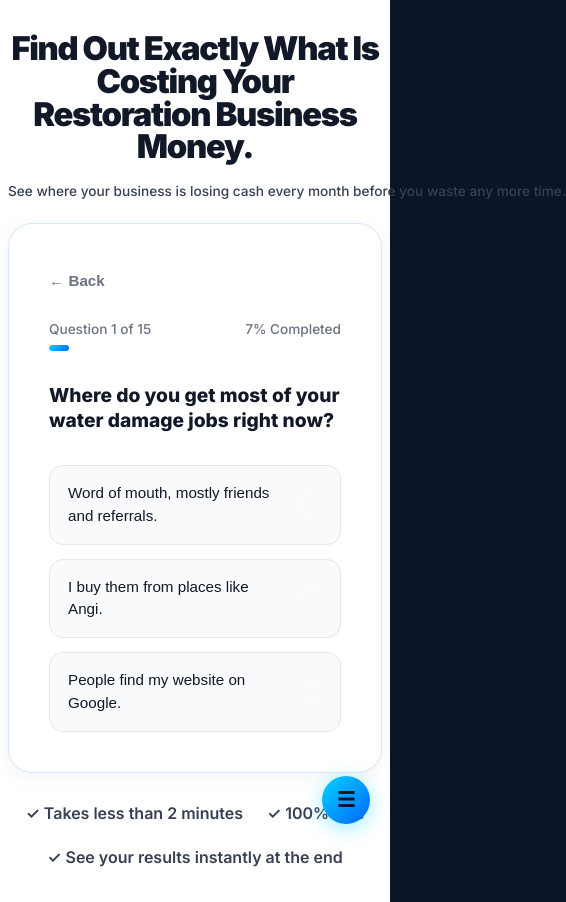
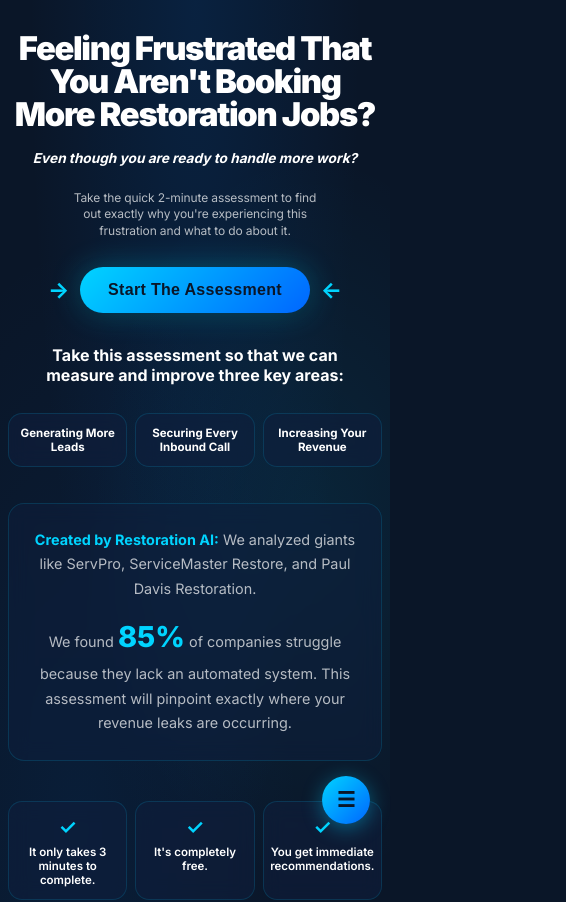
Before and after one commit to restorationai/quiz-funnel, a React (Vite) app: page / in a window 390 px wide. Shown: the top 902 px of the page, 566 px wide, since content can reach past the window. Built offline with nearby package versions, Linux system fonts and the light colour scheme.

Commit message:
Revert LandingPage and CSS to the original version (blue funnel with Take Assessment button) while keeping all tracking logic

```diff
--- a/src/index.css
+++ b/src/index.css
@@ -56,105 +56,6 @@ body {
   flex-direction: column;
   align-items: center;
   padding: 70px 24px 100px;
-}
-
-/* Update landing page background to white */
-.landing-page.light-theme {
-  background: #ffffff;
-  background-image: none;
-}
-
-.landing-page.light-theme .landing-headline {
-  color: #111827;
-}
-
-.landing-page.light-theme .landing-subheadline {
-  color: #374151;
-  font-weight: 500;
-  font-style: normal;
-}
-
-/* Embedded Quiz Container */
-.embedded-quiz-container {
-  width: 100%;
-  max-width: 840px;
-  margin: 0 auto 30px;
-  border: 1px solid rgba(0, 102, 255, 0.15); /* clean, subtle blue outline */
-  border-radius: 24px;
-  background: #ffffff;
-  box-shadow: 0 4px 20px rgba(0, 0, 0, 0.05);
-  overflow: hidden;
-}
-
-/* Reset embedded assessment page styles */
-.embedded-quiz-container .assessment-page {
-  min-height: auto;
-  background: transparent;
-  background-image: none;
-  padding: 40px;
-}
-
-/* Override question card inside embedded quiz so it looks light/clean */
-.embedded-quiz-container .question-card {
-  background: #ffffff;
-  border: none;
-  box-shadow: none;
-  padding: 0;
-  color: #111827;
-}
-
-.embedded-quiz-container .question-text {
-  color: #111827;
-}
-
-.embedded-quiz-container .answer-option {
-  background: #f9fafb;
-  border: 1px solid #e5e7eb;
-  color: #111827;
-}
-
-.embedded-quiz-container .answer-option:hover {
-  background: #f3f4f6;
-  border-color: #d1d5db;
-}
-
-.embedded-quiz-container .answer-option.selected {
-  background: #eff6ff;
-  border-color: #3b82f6;
-}
-
-.embedded-quiz-container .progress-labels {
-  color: #6b7280;
-}
-
-.embedded-quiz-container .back-button {
-  color: #6b7280;
-}
-
-.embedded-quiz-container .open-text-area {
-  background: #f9fafb;
-  border: 1px solid #e5e7eb;
-  color: #111827;
-}
-
-.embedded-quiz-container .open-text-area::placeholder {
-  color: #9ca3af;
-}
-
-/* Checkmarks under the quiz */
-.embedded-benefits-row {
-  display: flex;
-  justify-content: center;
-  align-items: center;
-  gap: 24px;
-  margin-bottom: 60px;
-  flex-wrap: wrap;
-}
-
-.embedded-benefits-row .benefit-item {
-  color: #374151;
-  font-weight: 600;
-  font-size: 1rem;
 }
 
 .landing-headline {
@@ -789,14 +690,14 @@ body {
   background: rgba(40, 15, 30, 0.9);
   border: 2px solid rgba(200, 40, 40, 0.75);
   border-radius: 14px;
-  padding: 14px 10px;
+  padding: 26px 40px;
   text-align: center;
-  font-size: 1.85rem;
+  font-size: 1.4rem;
   font-weight: 900;
   color: white;
   text-transform: uppercase;
-  letter-spacing: 0.02em;
-  line-height: 1.15;
+  letter-spacing: 0.04em;
+  line-height: 1.45;
   animation: warningPulse 2s ease-in-out infinite;
 }
 
@@ -1409,16 +1310,13 @@ body {
   }
 
   .warning-banner {
-    font-size: min(2.8vw, 0.8rem);
-    padding: 16px 4px;
-    letter-spacing: -0.03em;
+    font-size: 0.84rem;
+    padding: 16px 10px;
+    letter-spacing: 0.01em;
     margin-top: 16px;
     border-radius: 12px;
     width: 100%;
     line-height: 1.5;
-    white-space: nowrap;
-    -webkit-text-size-adjust: none;
-    text-size-adjust: none;
   }
 
   .status-pill {
--- a/src/pages/LandingPage.jsx
+++ b/src/pages/LandingPage.jsx
@@ -1,5 +1,4 @@
 import { useNavigate } from 'react-router-dom'
-import AssessmentPage from './AssessmentPage'
 
 export default function LandingPage() {
   const navigate = useNavigate()
@@ -7,23 +6,27 @@ export default function LandingPage() {
   const goToQuiz = () => navigate('/assessment')
 
   return (
-    <div className="landing-page light-theme">
+    <div className="landing-page">
       <h1 className="landing-headline">
-        Find Out Exactly What Is Costing Your Restoration Business Money.
+        Feeling Frustrated That<br className="mobile-break" />{' '}
+        You Aren't Booking<br className="mobile-break" />{' '}
+        More Restoration Jobs?
       </h1>
 
       <p className="landing-subheadline">
-        See where your business is losing cash every month before you waste any more time.
+        Even though you are ready to handle more work?
       </p>
 
-      <div className="embedded-quiz-container">
-        <AssessmentPage />
-      </div>
+      <p className="landing-hook">
+        Take the quick 2-minute assessment to find out exactly why you're experiencing this frustration and what to do about it.
+      </p>
 
-      <div className="embedded-benefits-row">
-        <div className="benefit-item">✓ Takes less than 2 minutes</div>
-        <div className="benefit-item">✓ 100% free</div>
-        <div className="benefit-item">✓ See your results instantly at the end</div>
+      <div className="cta-wrapper">
+        <span className="cta-arrow left">→</span>
+        <button className="cta-button" onClick={goToQuiz} id="cta-start-quiz-top">
+          Start The Assessment
+        </button>
+        <span className="cta-arrow right">←</span>
       </div>
 
       <p className="value-props-headline">
```
